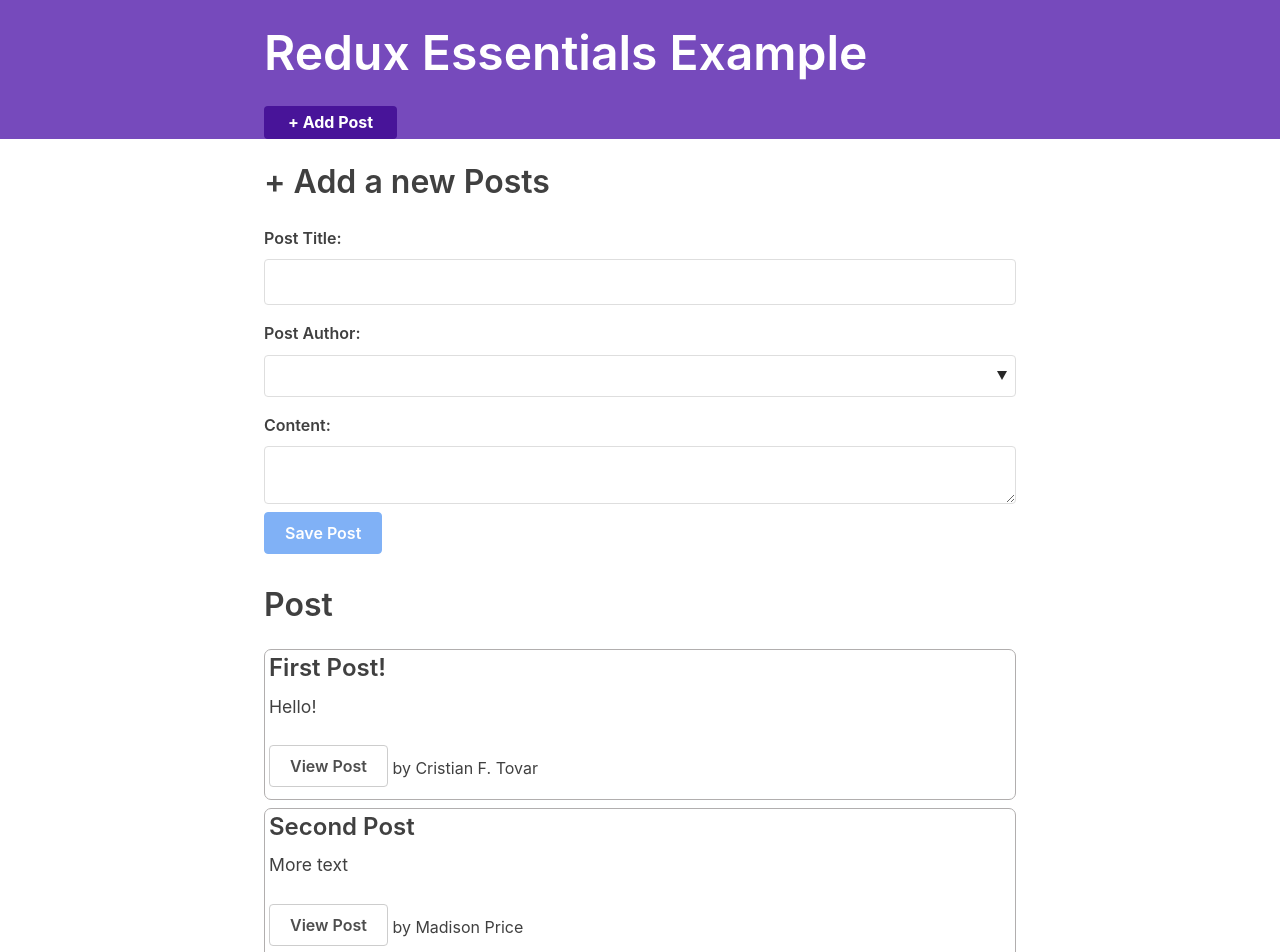
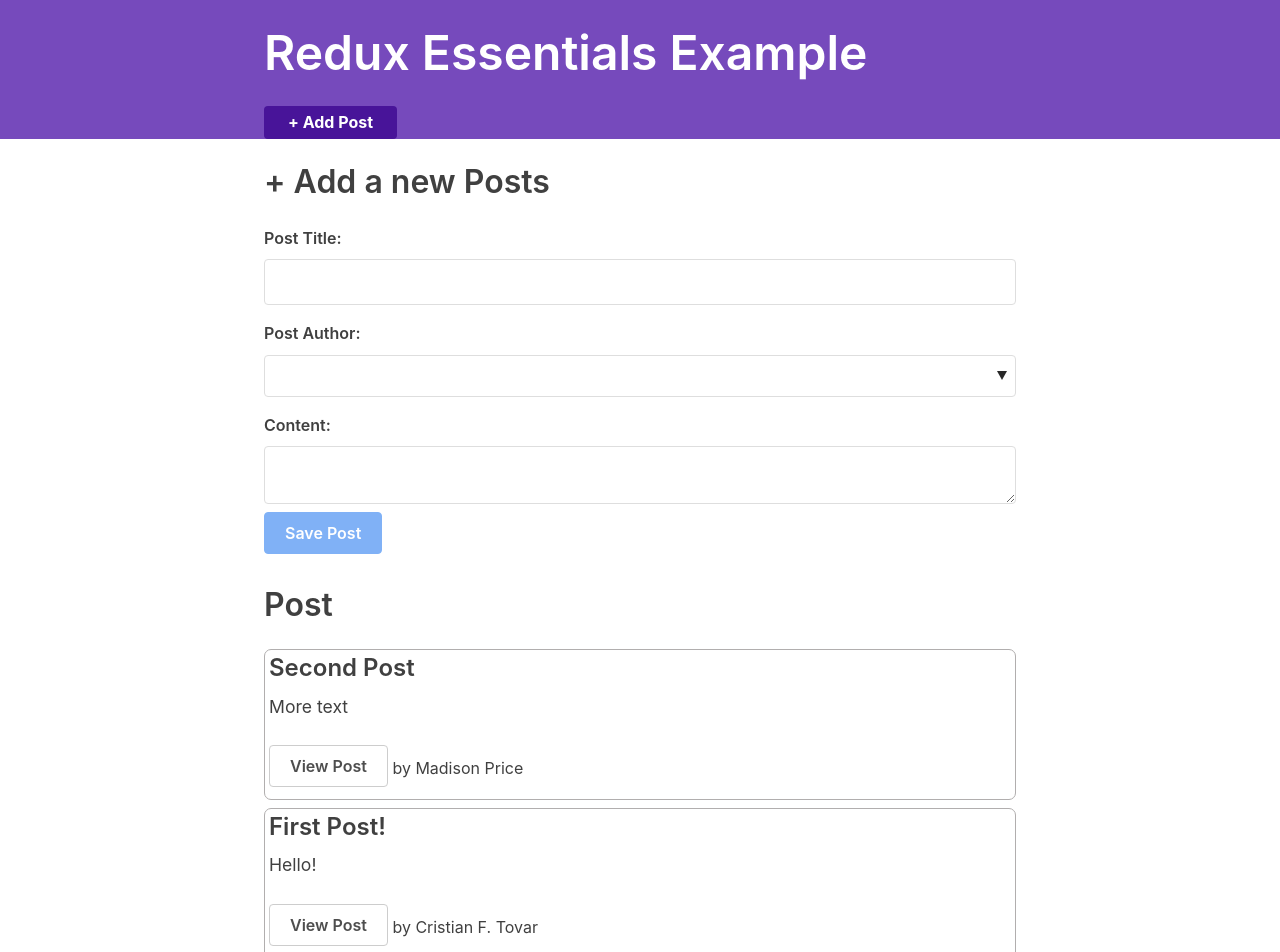
Before and after one commit to arepaFlipper/TODO_redux, a React (Vite) app: page / in a window 1280 px wide. Shown: the top 952 px of the page. Built offline with nearby package versions, Linux system fonts and the light colour scheme.

Commit message:
Part4> sorting Posts List

```diff
--- a/src/features/posts/PostsList.jsx
+++ b/src/features/posts/PostsList.jsx
@@ -5,7 +5,8 @@
 
 export const PostsList = () => {
   const posts = useSelector(state => state.posts);
-  const renderedPosts = posts.map(post => {
+  const orderedPosts = posts.slice().sort((a, b) => b.date.localeCompare(a.date))
+  const renderedPosts = orderedPosts.map(post => {
     return (
       <article className="post-excerpt" key={post.id} >
         <h3>{post.title}</h3>
```
